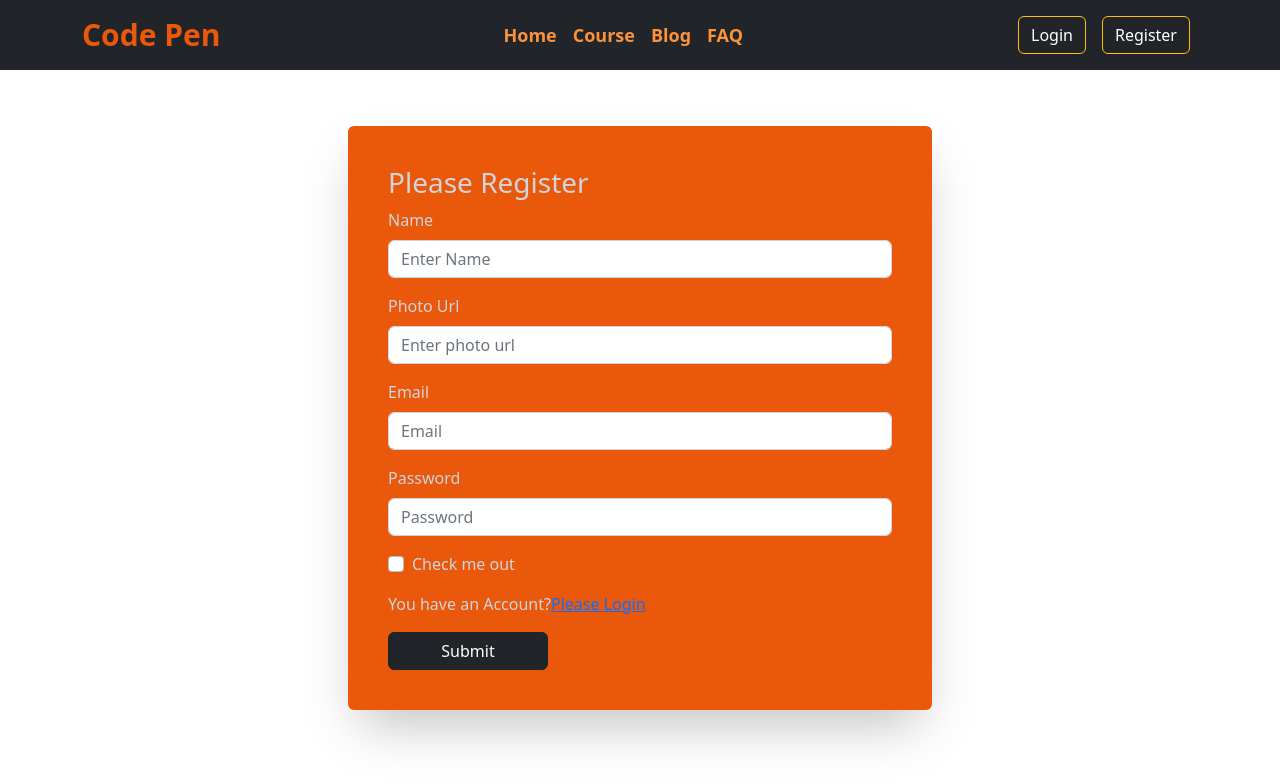
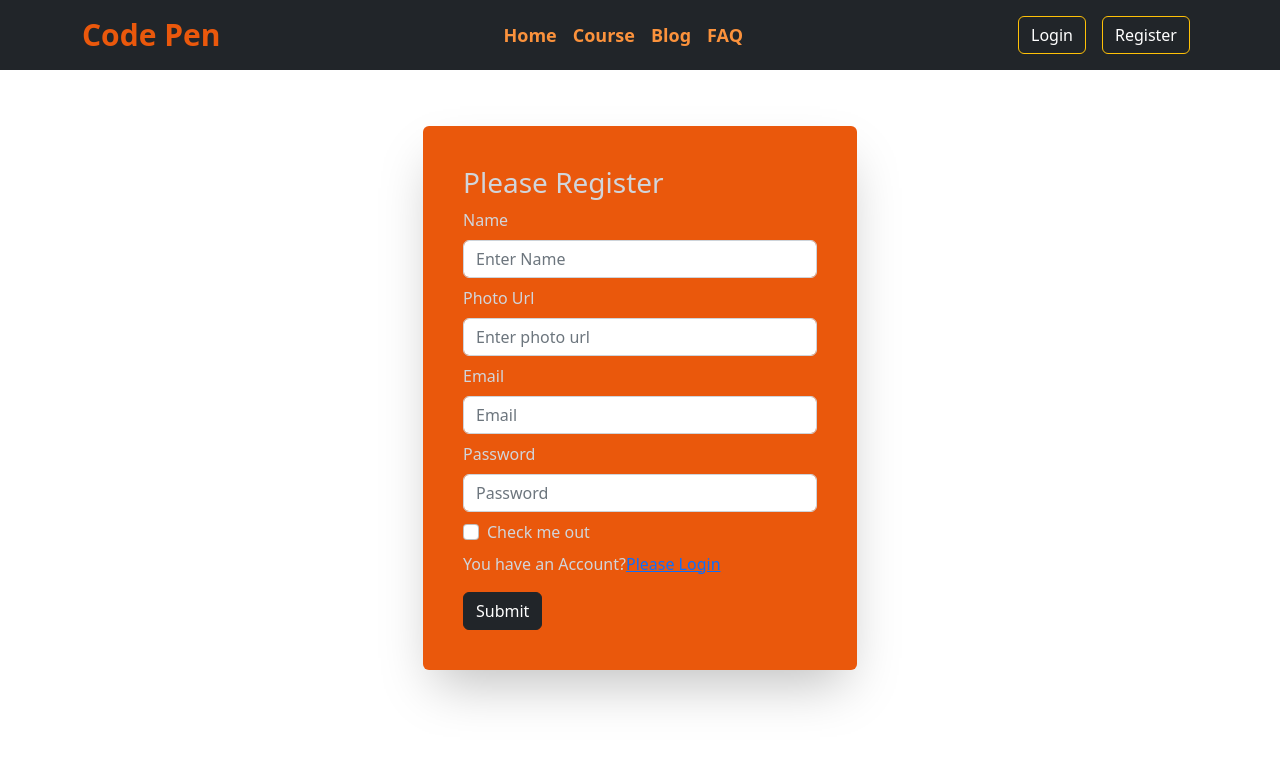
Before and after one commit to Arshad4320/learning-platform, a React (Create React App) app: page /register in a window 1280 px wide. Shown: the top 784 px of the page. Built offline with nearby package versions, Linux system fonts and the light colour scheme; no server answers.

Commit message:
singel card added

```diff
--- a/src/Autentication/Login/Login.js
+++ b/src/Autentication/Login/Login.js
@@ -5,6 +5,7 @@ import { useContext } from 'react';
 import { contextProvider } from '../AuthProvider/AuthProvider';
 import swal from 'sweetalert';
 import { Link } from 'react-router-dom';
+import { Col, Container, Row } from 'react-bootstrap';
 
 
 
@@ -29,20 +30,20 @@ const Login = () => {
                 console.error(error);
                 swal("Sorry!", "Your Email or password invalid .please type valid email and password", "error");
             })
-
     }
-
-
     return (
+        <Container>
+            <Row>
+                <Col lg='6' className='m-auto'>
                     <div className='mt-14 '>
-            <Form onSubmit={handleUserLogin} className='w-50 m-auto shadow-2xl bg-orange-600  p-10 rounded text-gray-300'>
+                        <Form onSubmit={handleUserLogin} className='  shadow-2xl bg-orange-600  p-10 rounded text-gray-300'>
                             <h3>Please Login</h3>
-                <Form.Group className="mb-3" controlId="formBasicEmail">
+                            <Form.Group className="mb-2" controlId="formBasicEmail">
                                 <Form.Label>Email address</Form.Label>
                                 <Form.Control name="email" type="email" placeholder="Enter email" required />
                             </Form.Group>
 
-                <Form.Group className="mb-3" controlId="formBasicPassword">
+                            <Form.Group className="mb-2" controlId="formBasicPassword">
                                 <Form.Label>Password</Form.Label>
                                 <Form.Control name="password" password="password" type="password" placeholder="Password" required />
                             </Form.Group>
@@ -55,6 +56,9 @@ const Login = () => {
                             </Button>
                         </Form>
                     </div>
+                </Col>
+            </Row>
+        </Container>
     );
 };
 
--- a/src/Autentication/Register/Register.js
+++ b/src/Autentication/Register/Register.js
@@ -4,6 +4,7 @@ import Form from 'react-bootstrap/Form';
 import { Link, useNavigate } from 'react-router-dom';
 import { contextProvider } from './../AuthProvider/AuthProvider';
 import swal from 'sweetalert';
+import { Col, Container, Row } from 'react-bootstrap';
 
 
 
@@ -33,7 +34,7 @@ const Register = () => {
             })
             .catch(error => {
                 console.error(error)
-                swal("Sorry!", "Your password or email invalid please valid email and password", "error");
+                swal("Sorry !", "Your password or email invalid please type valid email and password", "error");
             })
     }
 
@@ -41,39 +42,45 @@ const Register = () => {
 
 
     return (
+        <Container>
+            <Row>
+                <Col lg='6' className='m-auto'>
                     <div className='m-14 '>
-            <Form onSubmit={handelUser} className='w-50 m-auto shadow-2xl bg-orange-600  p-10 rounded text-gray-300'>
+                        <Form onSubmit={handelUser} className=' shadow-2xl bg-orange-600  p-10 rounded text-gray-300'>
                             <h3>Please Register</h3>
 
-                <Form.Group className="mb-3" controlId="formBasicEmail">
+                            <Form.Group className="mb-2" controlId="formBasicEmail">
                                 <Form.Label>Name</Form.Label>
                                 <Form.Control name="name" type="text" placeholder="Enter Name" />
                             </Form.Group>
 
-                <Form.Group className="mb-3" controlId="formBasicEmail">
+                            <Form.Group className="mb-2" controlId="formBasicEmail">
                                 <Form.Label>Photo Url</Form.Label>
                                 <Form.Control name="photoUrl" type="text" placeholder="Enter photo url" />
                             </Form.Group>
 
-                <Form.Group className="mb-3" controlId="formBasicEmail">
+                            <Form.Group className="mb-2" controlId="formBasicEmail">
                                 <Form.Label>Email</Form.Label>
                                 <Form.Control name="email" type="email" placeholder="Email" required />
                             </Form.Group>
 
-                <Form.Group className="mb-3" controlId="formBasicPassword">
+                            <Form.Group className="mb-2" controlId="formBasicPassword">
                                 <Form.Label>Password</Form.Label>
                                 <Form.Control name="password" password="password" type="password" placeholder="Password" required />
                             </Form.Group>
 
-                <Form.Group className="mb-3" controlId="formBasicCheckbox">
+                            <Form.Group className="mb-2" controlId="formBasicCheckbox">
                                 <Form.Check type="checkbox" label="Check me out" />
                             </Form.Group>
                             <p>You have an Account?<Link to='/login'>Please Login</Link></p>
-                <Button className='w-40' variant="dark" type="submit">
+                            <Button className='text-orange-900' variant="dark" type="submit">
                                 Submit
                             </Button>
                         </Form>
                     </div>
+                </Col>
+            </Row>
+        </Container>
     );
 };
 
--- a/src/Page/Cours/Course.js
+++ b/src/Page/Cours/Course.js
@@ -6,7 +6,6 @@ import SingelPage from '../SingelPage/SingelPage';
 
 const Course = () => {
     const allCourse = useLoaderData()
-    console.log(allCourse)
     return (
         <div >
 
--- /dev/null
+++ b/src/Page/ErrorPage/Error.js
@@ -0,0 +1,20 @@
+import React from 'react';
+import { Button } from 'react-bootstrap';
+import { Link } from 'react-router-dom';
+import { FaArrowLeft } from "react-icons/fa";
+const Error = () => {
+    return (
+        <div className='p-40 text-center '>
+            <div className='p-20 rounded shadow bg-gray-200'>
+                <h1 className='text-gray-800  font-bold'>Page is Not found 404</h1>
+                <Button variant="dark" >
+                    <div className='d-flex'>
+                        <FaArrowLeft className='mt-1' /><Link className='text-decoration-none text-white' to='/home'> Back to home </Link>
+                    </div>
+                </Button>
+            </div>
+        </div>
+    );
+};
+
+export default Error;
--- a/src/Page/SingelPage/SingelPage.js
+++ b/src/Page/SingelPage/SingelPage.js
@@ -1,13 +1,14 @@
 import React from 'react';
 import { Col, Container, Row } from 'react-bootstrap';
+import { Link } from 'react-router-dom';
 
 const SingelPage = ({ course }) => {
-    const { name, title } = course
+    const { name, title, id } = course
     return (
         <div>
             <Container>
                 <Row>
-                    <Col lg="5">{name}</Col>
+                    <Col lg="5"><Link to={`/course/${id}`}>{name}</Link></Col>
                     <Col lg="7">{title}</Col>
                 </Row>
             </Container>
--- /dev/null
+++ b/src/Page/SingleItem/Card.js
@@ -0,0 +1,12 @@
+import React from 'react';
+
+const Card = ({ cardItem }) => {
+    const { name, title } = cardItem
+    return (
+        <div>
+            {name}
+        </div>
+    );
+};
+
+export default Card;
--- a/src/Router/Router.js
+++ b/src/Router/Router.js
@@ -4,7 +4,9 @@ import Register from "../Autentication/Register/Register";
 import Main from "../Layout/Main";
 import Blog from "../Page/Blog/Blog";
 import Course from "../Page/Cours/Course";
+import Error from "../Page/ErrorPage/Error";
 import Home from "../Page/Home/Home";
+import SingleItem from "../Page/SingleItem/SingleItem";
 
 export const router = createBrowserRouter([
     {
@@ -32,7 +34,15 @@ export const router = createBrowserRouter([
             {
                 path: '/register',
                 element: <Register></Register>
+            }, {
+                path: '/course/:id',
+                element: <SingleItem></SingleItem>,
+                loader: ({ params }) => fetch(`http://localhost:5000/course/${params.id}`)
             }
         ]
+    },
+    {
+        path: '*',
+        element: <Error></Error>
     }
 ])
```
Also changed, not shown: src/Page/Home/Home.js (+1 -1 lines), src/Page/SingleItem/SingleItem.js (added, +39 -0 lines). Lines whose indentation alone changed are shown as unchanged.
